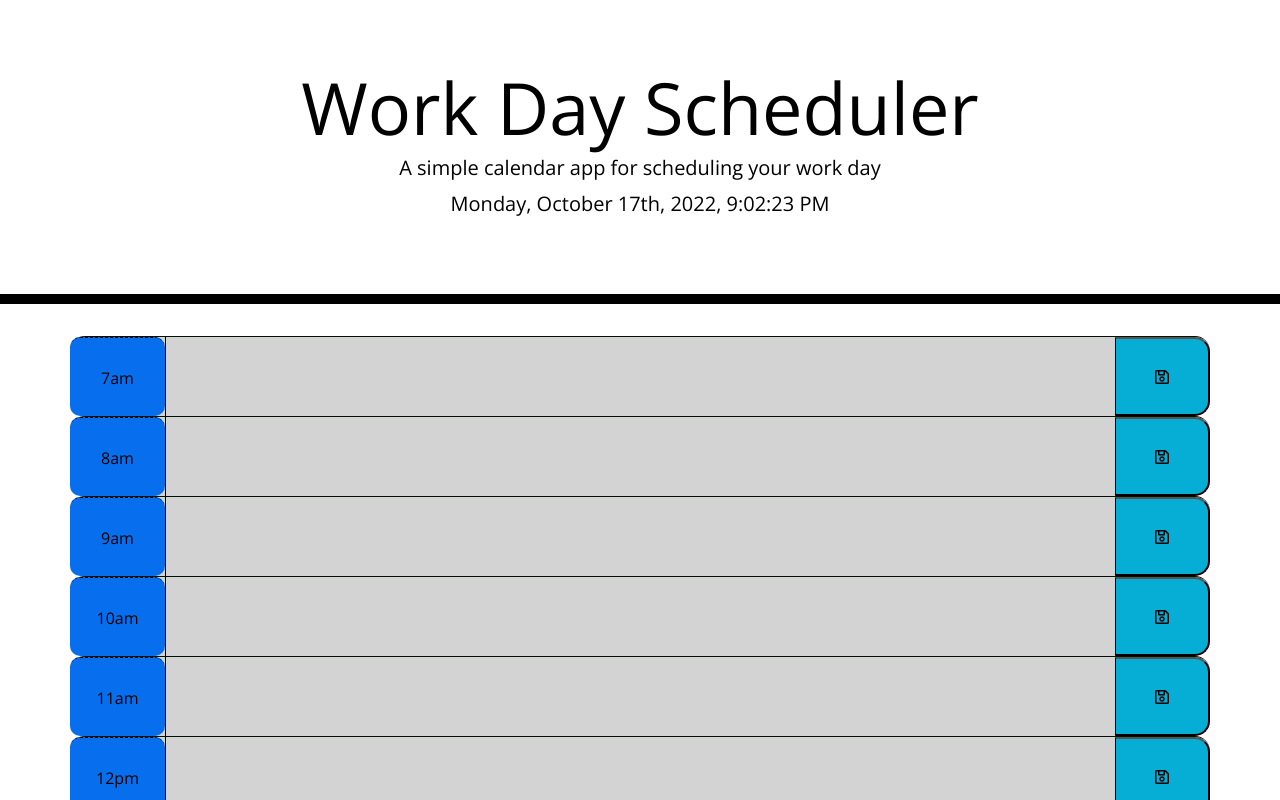
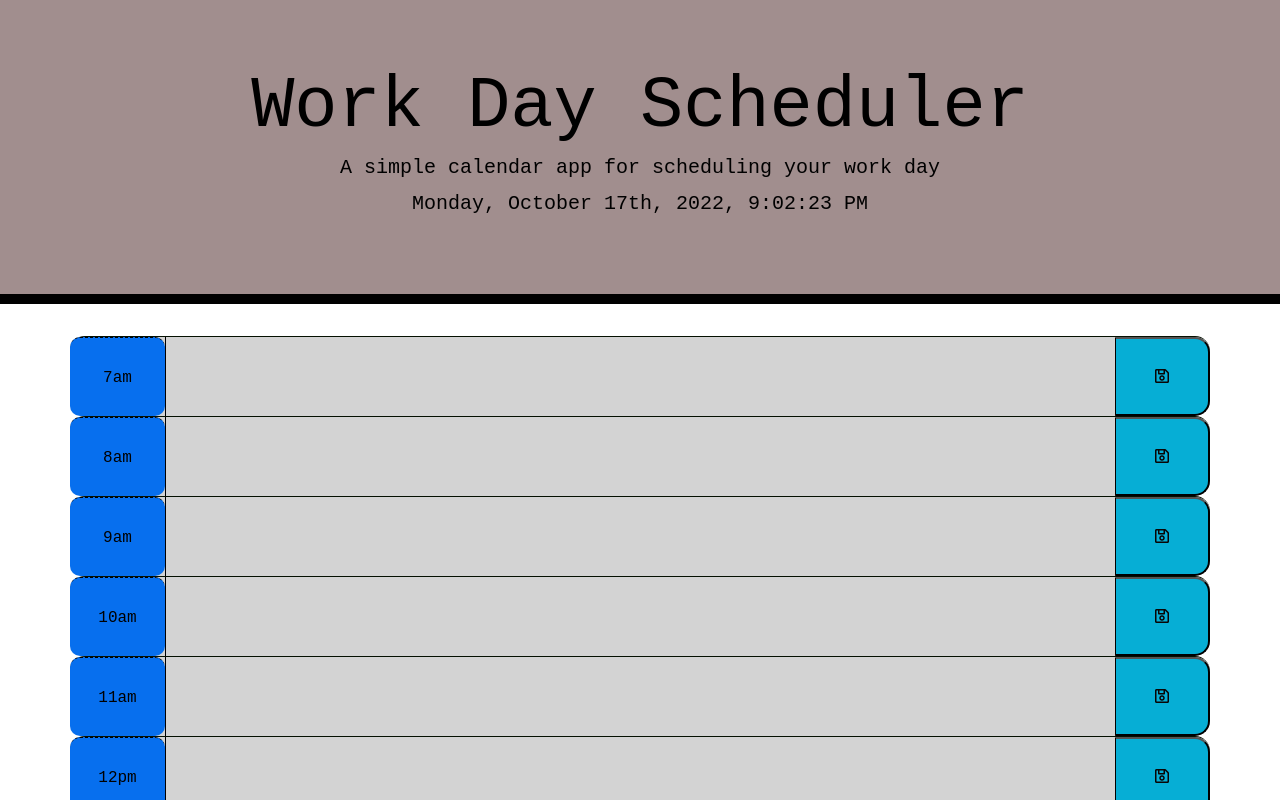
Before and after one commit to brbates86/SchedulePro, a plain HTML site: page index.html in a window 1280 px wide. Shown: the top 800 px of the page. Drawn offline with nearby package versions, Linux system fonts and the light colour scheme.

Commit message:
changes to js and css

```diff
--- a/index.html
+++ b/index.html
@@ -15,7 +15,7 @@
 
     />
     <link rel="stylesheet" href="style.css" />
-    <script type="text/javascript" src="https://code.jquery.com/jquery-1.7.1.min.js"></script>
+
     <title>Work Day Scheduler</title>
   </head>
 
@@ -33,7 +33,7 @@
             7am
             </div>
             <textarea class="col-md-10"></textarea>
-            <button class="saveButton col-md-1"><i class="far fa-save" value="save"></i></button>
+            <button class="saveButton col-md-1" value="save"><i class="far fa-save"></i></button>
         </div>
     </div>
 
@@ -53,7 +53,7 @@
           9am
         </div>
         <textarea class="col-md-10"></textarea>
-        <button class="saveButton col-md-1" value="Save"><i class="far fa-save"></i></button>
+        <button class="saveButton col-md-1"><i class="far fa-save"></i></button>
     </div>
 </div>
 
@@ -136,7 +136,7 @@
       <button class="saveButton col-md-1"><i class="far fa-save"></i></button>
   </div>
 </div>
-
+    <script type="text/javascript" src="https://code.jquery.com/jquery-1.7.1.min.js"></script>
     <script src="script.js"></script>
     <script src="https://cdnjs.cloudflare.com/ajax/libs/jquery/3.2.1/jquery.min.js"></script>
     <script src="https://cdnjs.cloudflare.com/ajax/libs/moment.js/2.24.0/moment.min.js"></script>
--- a/script.js
+++ b/script.js
@@ -3,8 +3,8 @@ $(document).ready(function () {
     $("#currentDay").text(moment().format("dddd, MMMM Do, YYYY, h:mm:ss A")); // use of moment.js
 
     // saveBtn click listener for user input
-     $(".saveButton").on("click", function () {
-        var time = $(this).attr("id");
+     $("saveButton").on("click", function () {
+        var time = $(this).attr();
         var text = $(this).val();
 
         //set items in local storage.
@@ -50,4 +50,4 @@ $(document).ready(function () {
     })
 }
 hourTracker(); //re-run function
-})
+});
--- a/style.css
+++ b/style.css
@@ -1,5 +1,5 @@
 body {
-  font-family: 'Open Sans', sans-serif;
+  font-family: monospace;
   font-size: 16px;
   line-height: 1;
 }
@@ -13,9 +13,10 @@ textarea {
   padding: 15px;
 }
 
+
 .jumbotron {
   text-align: center;
-  background-color: transparent;
+  background-color: #a18e8e;
   color: black;
   border-radius: 0;
   border-bottom: 10px solid black;
```
